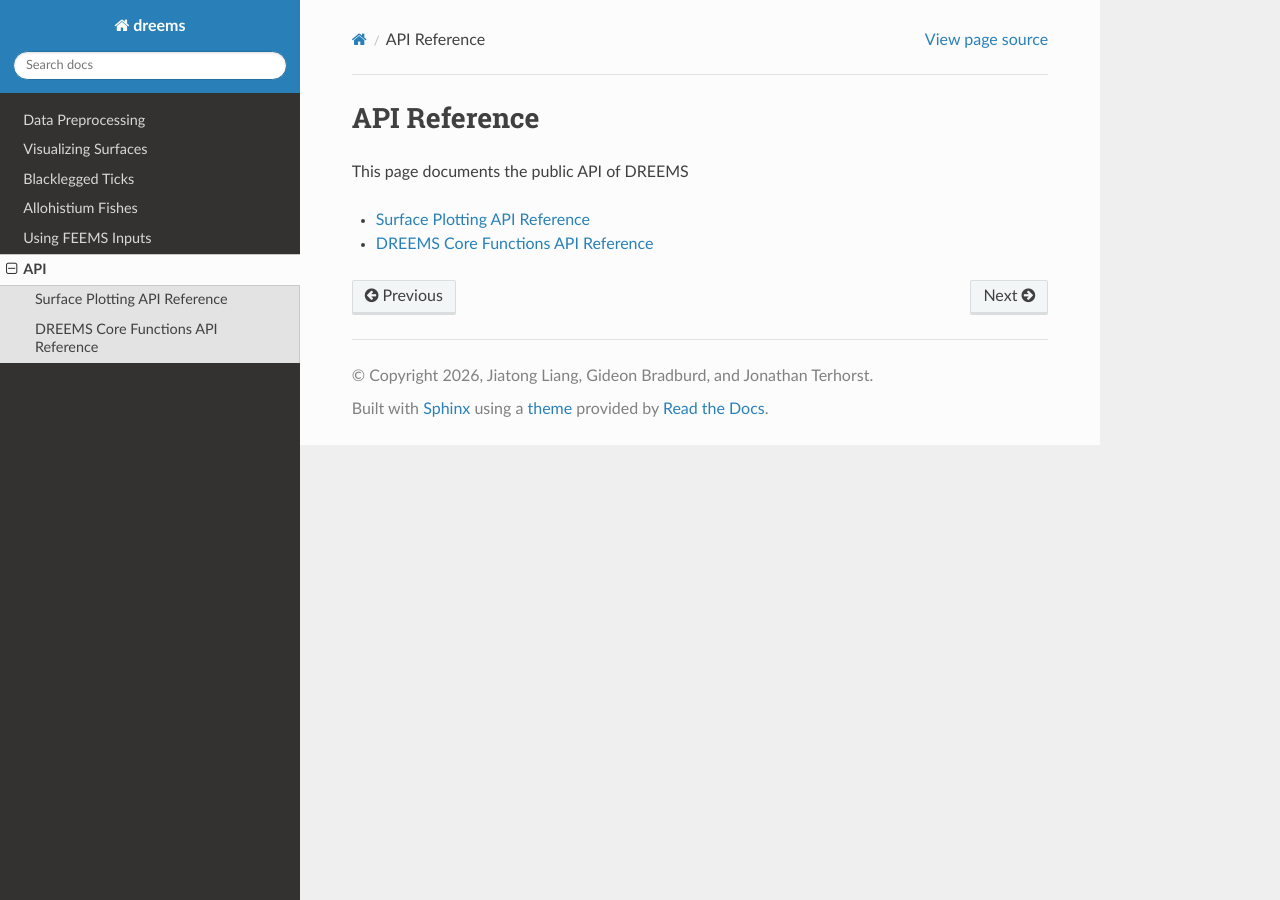
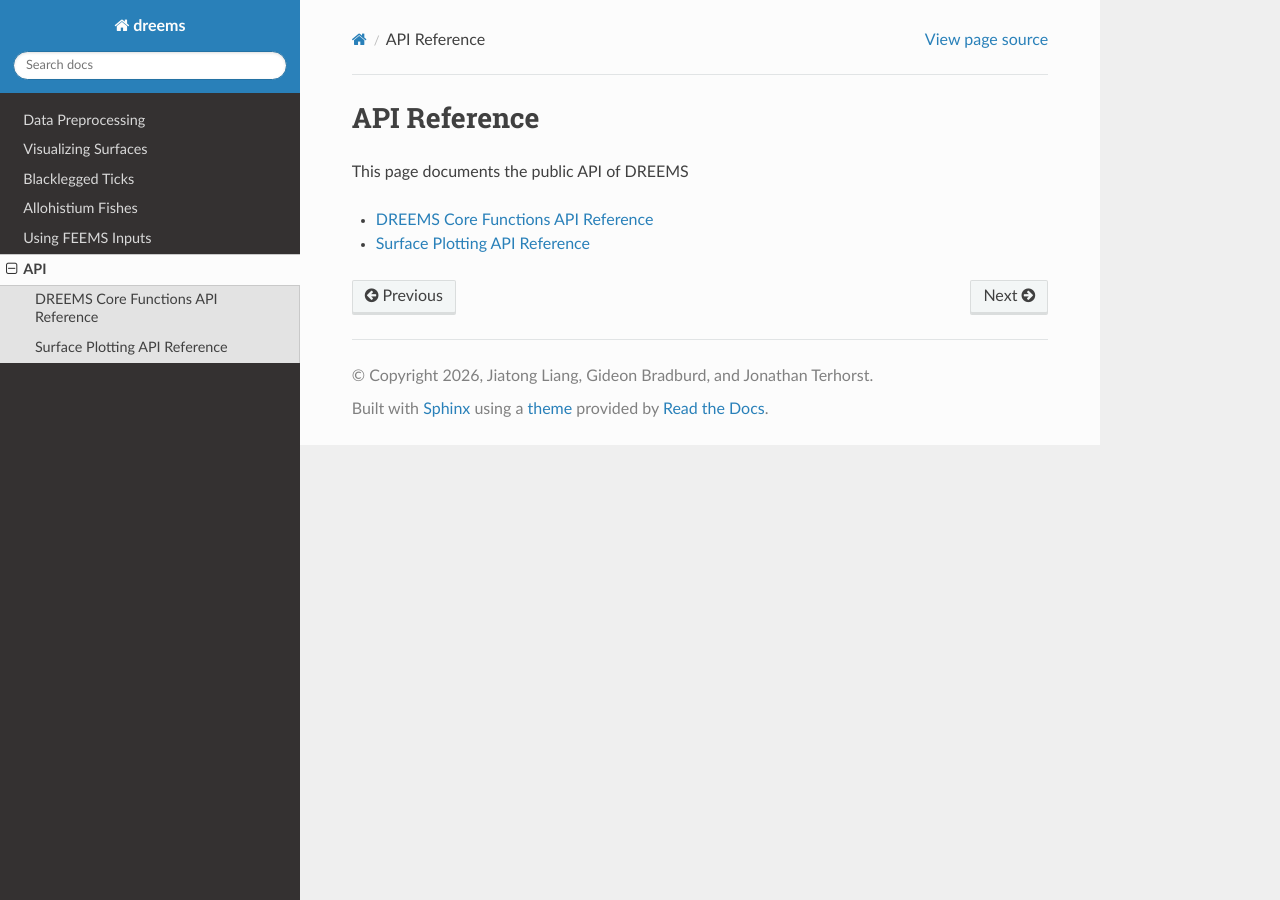
Before and after one commit to jthlab/dreems, a Sphinx documentation site: the page built from docs/api/index.rst, in a window 1280 px wide. Built offline with Sphinx 7.4.7 and the Read the Docs theme 3.1.0, drawn with Linux system fonts in a browser that asks for light colours; the version number is read from the project's files by our own code.

```diff
--- a/docs/api/index.rst
+++ b/docs/api/index.rst
@@ -6,5 +6,5 @@ This page documents the public API of DREEMS
 .. toctree::
    :maxdepth: 2
 
+   inference.rst
    plotting.rst
-   inference.rst
--- a/docs/api/plotting.rst
+++ b/docs/api/plotting.rst
@@ -8,5 +8,4 @@ Surface Plotting API Reference
 .. autofunction:: dreems.utils.plotting.draw_interactive_map
 .. autofunction:: dreems.utils.plotting.draw_projected_grid_map
 .. autofunction:: dreems.utils.plotting.draw_projected_contour_map
-.. autofunction:: dreems.utils.utility.dreems_infer_genotypes
 .. autofunction:: dreems.utils.plotting.draw_projected_node_map
--- a/src/dreems/__init__.py
+++ b/src/dreems/__init__.py
@@ -6,7 +6,7 @@ from dreems.data.datasets import (
 )
 from dreems.data.genotypes import (
     attach_sample_coordinates,
-    from_vcf_zarr,
+    # from_vcf_zarr,
 )
 from dreems.data.island_sim import (
     IslandCovarianceResult,
```
